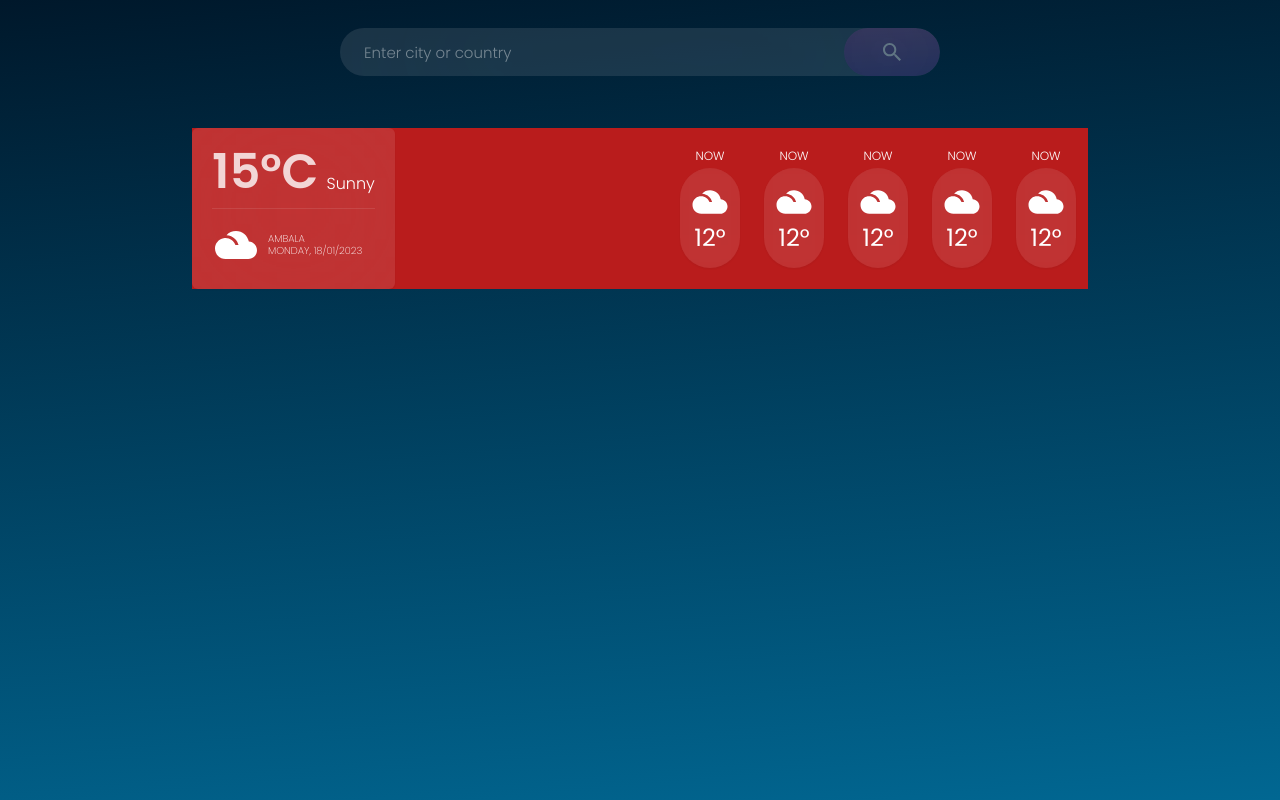
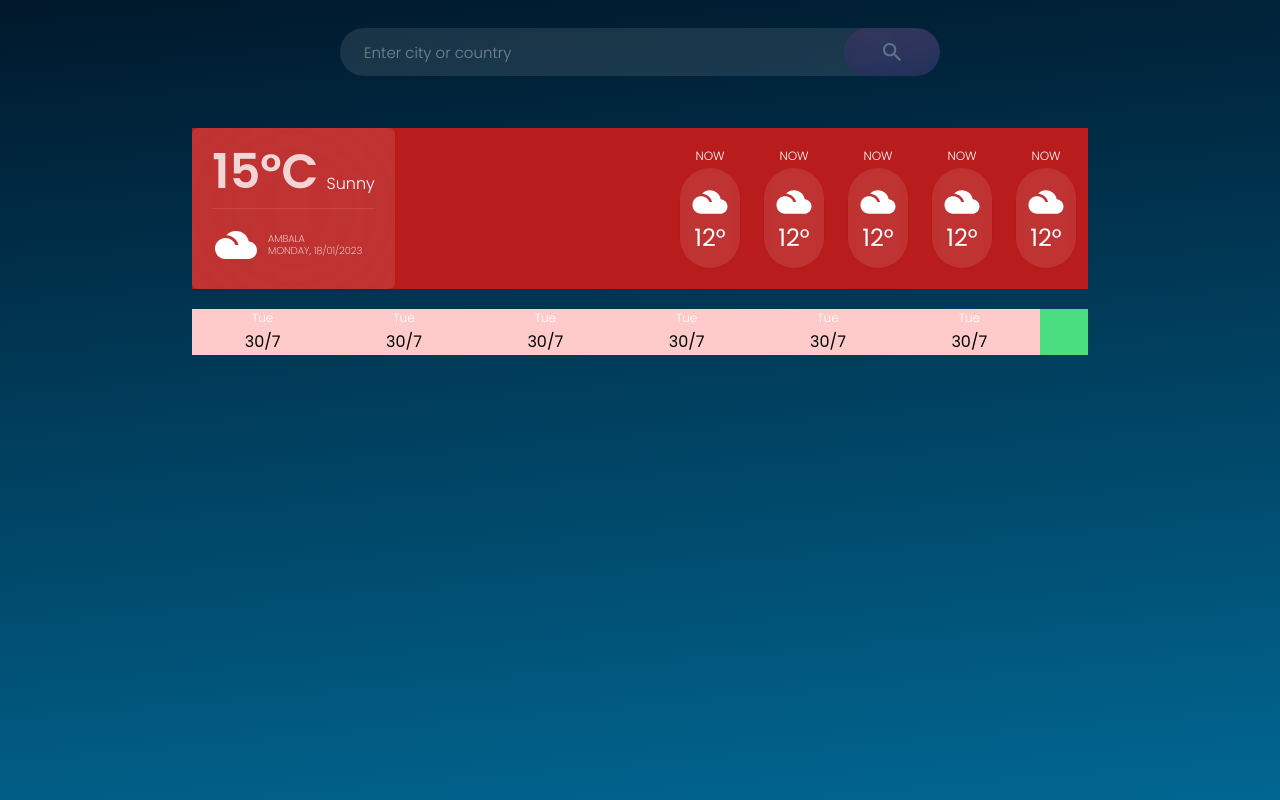
Before and after one commit to Anshika75/Maggi-Weather, a React (Vite) app: page / in a window 1280 px wide. Built offline with nearby package versions, Linux system fonts and the light colour scheme.

Commit message:
basic table structure done

```diff
--- a/src/App.jsx
+++ b/src/App.jsx
@@ -2,6 +2,7 @@ import React from 'react'
 import Hourly from './components/Hourly';
 import MainTemp from './components/MainTemp';
 import Search from './components/Search';
+import Table from './components/Table';
 
 export default function App() {
   // const hours = new Date().getHours();
@@ -13,7 +14,10 @@ export default function App() {
         <Search />
         <div className="flex flex-row justify-between w-[70vw] bg-red-700 mt-5">
           <MainTemp />
-          <Hourly/>
+          <Hourly />
+        </div>
+        <div className="flex flex-row justify-center items-center w-[70vw] bg-blue-600 mt-5">
+          <Table />
         </div>
       </div>
     </>
--- /dev/null
+++ b/src/components/Table.jsx
@@ -0,0 +1,69 @@
+import React from 'react'
+
+export default function Table() {
+  return (
+    <>
+        <table className='w-full flex flex-row bg-green-400 items-center justify-center'>
+            <tr className='bg-yellow-700 w-full flex flex-row items-center justify-center'>
+                <td className='flex flex-col justify-center items-center bg-red-200 w-full'>
+                    <p className="text-white text-xs mb-1 font-light">Tue</p>
+                    <p>30/7</p>
+
+                </td>
+                <td className='flex flex-col justify-center items-center bg-red-200 w-full'>
+                    <p className="text-white text-xs mb-1 font-light">Tue</p>
+                    <p>30/7</p>
+                </td>
+                <td className='flex flex-col justify-center items-center bg-red-200 w-full'>
+                    <p className="text-white text-xs mb-1 font-light">Tue</p>
+                    <p>30/7</p>
+                </td>
+                <td className='flex flex-col justify-center items-center bg-red-200 w-full'>
+                    <p className="text-white text-xs mb-1 font-light">Tue</p>
+                    <p>30/7</p>
+                </td>
+                <td className='flex flex-col justify-center items-center bg-red-200 w-full'>
+                    <p className="text-white text-xs mb-1 font-light">Tue</p>
+                    <p>30/7</p>
+                </td>
+                <td className='flex flex-col justify-center items-center bg-red-200 w-full'>
+                    <p className="text-white text-xs mb-1 font-light">Tue</p>
+                    <p>30/7</p>
+                </td>
+            </tr>
+            <tr>
+                <td></td>
+                <td></td>
+                <td></td>
+                <td></td>
+                <td></td>
+                <td></td>
+            </tr>
+            <tr>
+                <td></td>
+                <td></td>
+                <td></td>
+                <td></td>
+                <td></td>
+                <td></td>
+            </tr>
+            <tr>
+                <td></td>
+                <td></td>
+                <td></td>
+                <td></td>
+                <td></td>
+                <td></td>
+            </tr>
+            <tr>
+                <td></td>
+                <td></td>
+                <td></td>
+                <td></td>
+                <td></td>
+                <td></td>
+            </tr>
+        </table>
+    </>
+  )
+}
```
